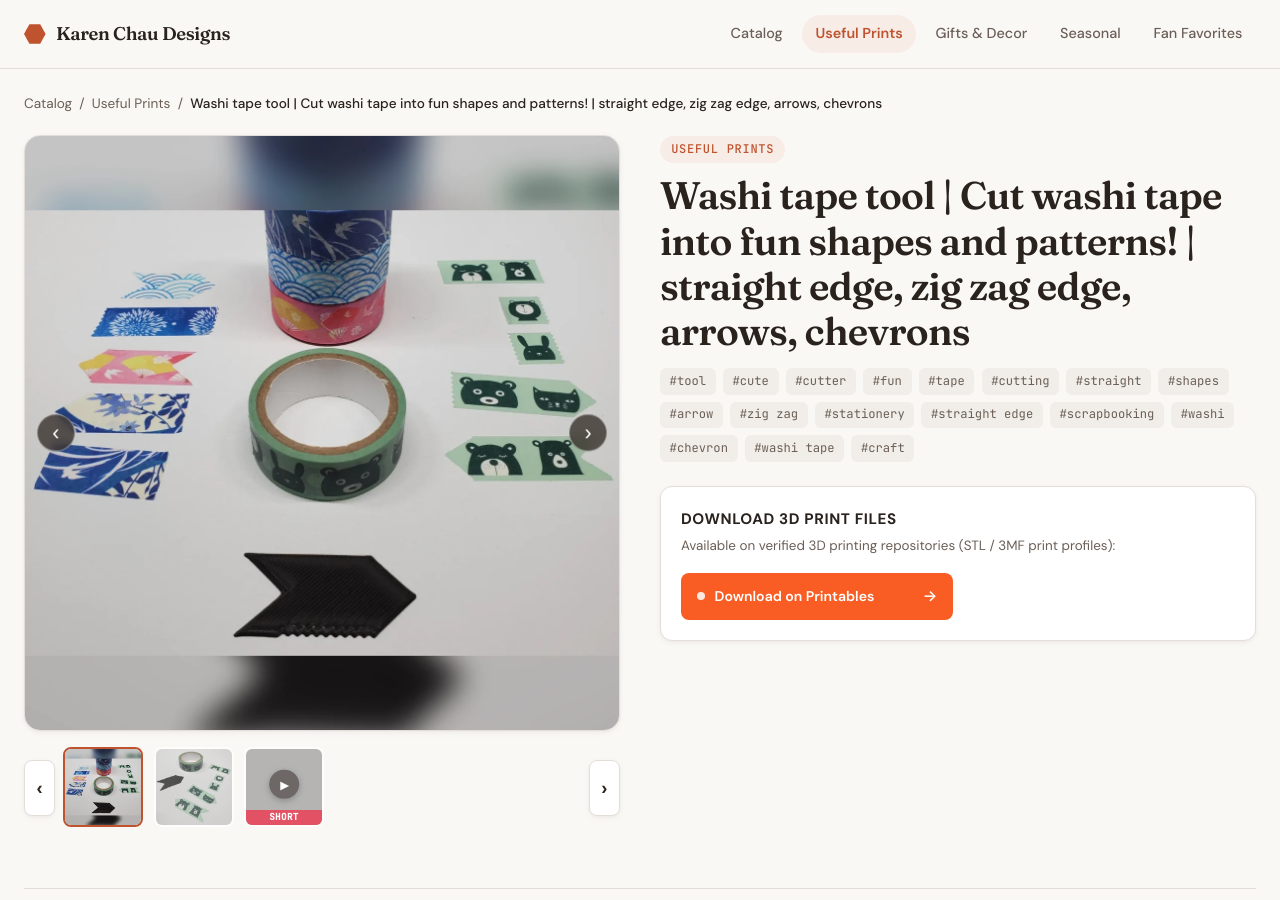
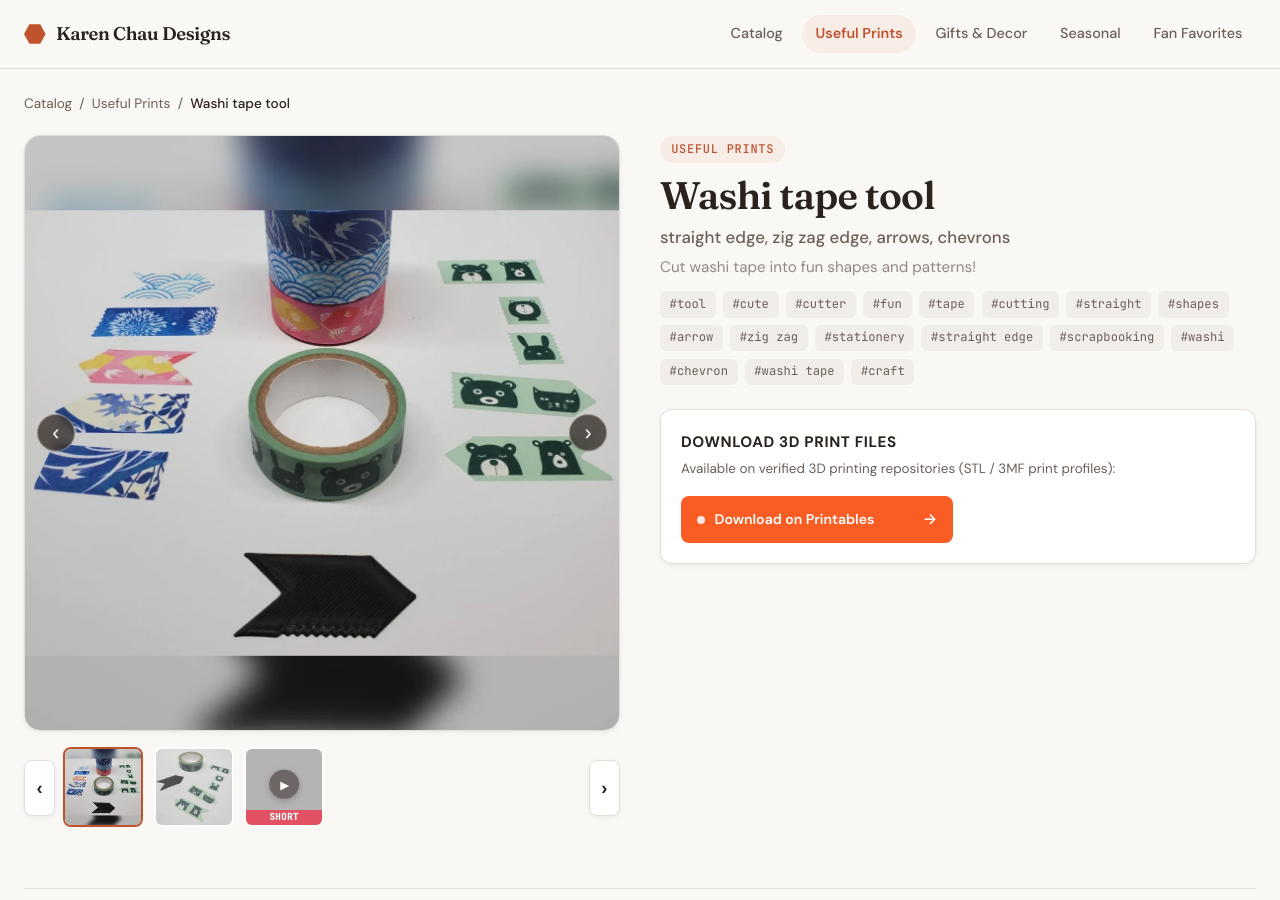
Before and after one commit to karenchaudesigns/3d-model-catalog, a Jekyll site: the page built from _models/washi-tape-tool.md, in a window 1280 px wide and 900 px high. Built offline with Jekyll 4.4.1, drawn with Linux system fonts in a browser that asks for light colours; part of the change alters nothing that is shown; grey boxes are pictures that could not be loaded.

Commit message:
Update Washi tape tool

```diff
--- a/_models/washi-tape-tool.md
+++ b/_models/washi-tape-tool.md
@@ -1,5 +1,7 @@
 ---
-title: "Washi tape tool | Cut washi tape into fun shapes and patterns! | straight edge, zig zag edge, arrows, chevrons"
+title: "Washi tape tool"
+extended_title: "straight edge, zig zag edge, arrows, chevrons"
+tagline: "Cut washi tape into fun shapes and patterns!"
 shortname: "washi-tape-tool"
 category: "useful-prints"
 hidden: false
@@ -7,6 +9,7 @@ thumbnail_image: "/images/models/washi-tape-tool/3d-model-washi-tape-tool-thumb.
 cover_image: "/images/models/washi-tape-tool/3d-model-washi-tape-tool-main.webp"
 gallery_images:
   - "/images/models/washi-tape-tool/3d-model-washi-tape-tool-angle1.webp"
+detailed_images: []
 tags:
   - "tool"
   - "cute"
@@ -30,9 +33,10 @@ downloads:
   printables: "https://www.printables.com/model/546271-washi-tape-tool-cut-washi-tape-into-fun-shapes-and"
   thangs: ""
   cults3d: ""
-youtube_id: "bCoseiuAyY8"
 youtube_shorts:
   - "bCoseiuAyY8"
+youtube_videos: []
+youtube_id: "bCoseiuAyY8"
 ---
 Tear your washi tape into fun shapes!
 
```
Also changed, not shown: images/models/washi-tape-tool/3d-model-washi-tape-tool-angle1.webp, images/models/washi-tape-tool/3d-model-washi-tape-tool-main.webp, images/models/washi-tape-tool/3d-model-washi-tape-tool-thumb.webp.
